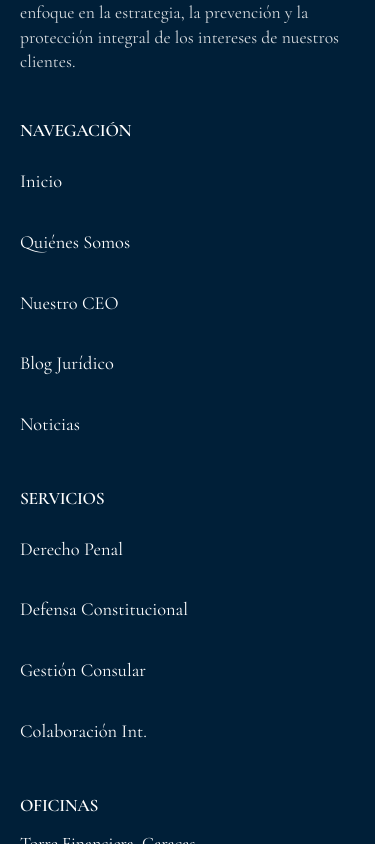
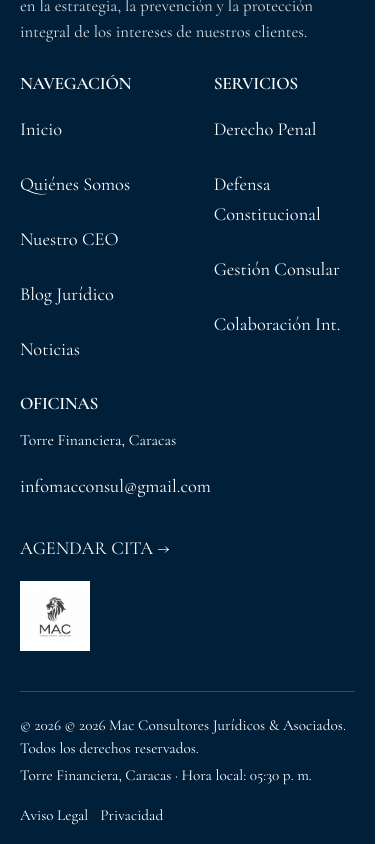
Before and after one commit to mcolina777-cpu/mac-consultores-site-clean, a Next.js app: page /contacto/contacto in a window 390 px wide. Shown: the part 2720-3564 px from the top of the page. Built offline with nearby package versions, Linux system fonts and the light colour scheme.

Commit message:
style: reorganizar footer responsive en versión móvil

```diff
--- a/src/app/globals.css
+++ b/src/app/globals.css
@@ -1173,20 +1173,40 @@ nav .nav-links a[href*="blog"] {
         width: 100%;
     }
 
-    /* 7. FOOTER */
+    /* 7. FOOTER – Versión móvil en dos columnas */
     .footer {
-        padding-top: 50px;
-        padding-bottom: 40px;
+        padding-top: 40px;
+        padding-bottom: 32px;
     }
 
     .footer-grid {
-        display: flex;
-        flex-direction: column;
-        gap: 40px; /* Mayor separación entre secciones para claridad */
+        display: grid;
+        grid-template-columns: 1.2fr 1fr;
+        grid-template-rows: auto auto auto;
+        grid-template-areas:
+            "info info"
+            "nav services"
+            "offices offices";
+        gap: 24px;
+    }
+
+    .footer-col.footer-info {
+        grid-area: info;
+    }
+
+    .footer-col:nth-of-type(2) {
+        grid-area: nav;
+    }
+
+    .footer-col:nth-of-type(3) {
+        grid-area: services;
+    }
+
+    .footer-col:nth-of-type(4) {
+        grid-area: offices;
     }
 
     .footer-col {
-        width: 100%;
         align-items: flex-start;
     }
 
@@ -1194,71 +1214,82 @@ nav .nav-links a[href*="blog"] {
         font-size: 1.5rem;
         line-height: 1.3;
         text-align: left;
+        margin-bottom: 0.5rem;
+    }
+
+    .footer-desc {
+        font-size: 1.05rem;
+        line-height: 1.5;
+        text-align: left;
     }
 
     .footer-title {
         text-align: left;
-        font-size: 1.1rem;
-        margin-bottom: 0.5rem; /* Un poco de respiro bajo el título */
+        font-size: 1.05rem;
+        margin-bottom: 0.4rem;
     }
 
-    .footer-desc {
-        font-size: 1.1rem;
-        line-height: 1.4;
-        text-align: left;
-    }
-
-    .footer-col ul li {
-        font-size: 1.1rem;
-        line-height: 1.4;
-        text-align: left;
-        margin-bottom: 0; /* El espacio lo dará el enlace */
-    }
-
-    .footer-col ul a {
-        display: block;
-        padding: 0.6rem 0; /* Altura táctil cómoda (aprox 44px+) */
+    .footer-col ul {
+        list-style: none;
+        padding: 0;
+        margin: 0;
     }
 
     .footer-col .footer-links {
         display: flex;
         flex-direction: column;
-        align-items: flex-start;
-        gap: 12px;
+        gap: 8px;
+    }
+
+    .footer-col ul li {
+        font-size: 0.98rem;
+        line-height: 1.4;
+        text-align: left;
+    }
+
+    .footer-col ul a {
+        display: inline-block;
+        padding: 0.3rem 0;
+    }
+
+    .footer-cta {
+        display: inline-block;
+        margin-top: 0.4rem;
+        font-size: 1rem;
+    }
+
+    .footer-seal-img {
+        margin-top: 0.8rem;
+        max-width: 70px;
+        height: auto;
     }
 
     .footer-bottom {
         display: flex;
         flex-direction: column;
         align-items: flex-start;
-        gap: 20px;
-        padding-top: 30px;
-    }
-
-    .footer-copyright, .footer-legal {
-        width: 100%;
-        display: flex;
-        flex-direction: column; /* Apilamos en 1 columna para máximo confort en móvil */
-        justify-content: flex-start;
-        gap: 8px;
+        gap: 14px;
+        padding-top: 22px;
+        border-top: 1px solid rgba(255, 255, 255, 0.2);
     }
 
     .footer-bottom p,
     .footer-bottom a,
-    .footer-location,
-    .footer-legal a {
+    .footer-location {
+        font-size: 0.95rem;
+        line-height: 1.5;
         text-align: left;
-        line-height: 1.6;
-        font-size: 1rem;
     }
 
-    .footer-seal-img {
-        margin: 1.5rem 0 0 0;
+    .footer-legal {
+        display: flex;
+        flex-direction: row;
+        gap: 12px;
+        flex-wrap: wrap;
     }
 
-    /* Enlaces legales con espacio táctil */
     .footer-legal a {
-        display: inline-block;
-        padding: 0.5rem 0; /* Tap target accesible */
+        font-size: 0.95rem;
+        padding: 0.25rem 0;
     }
 }
```
